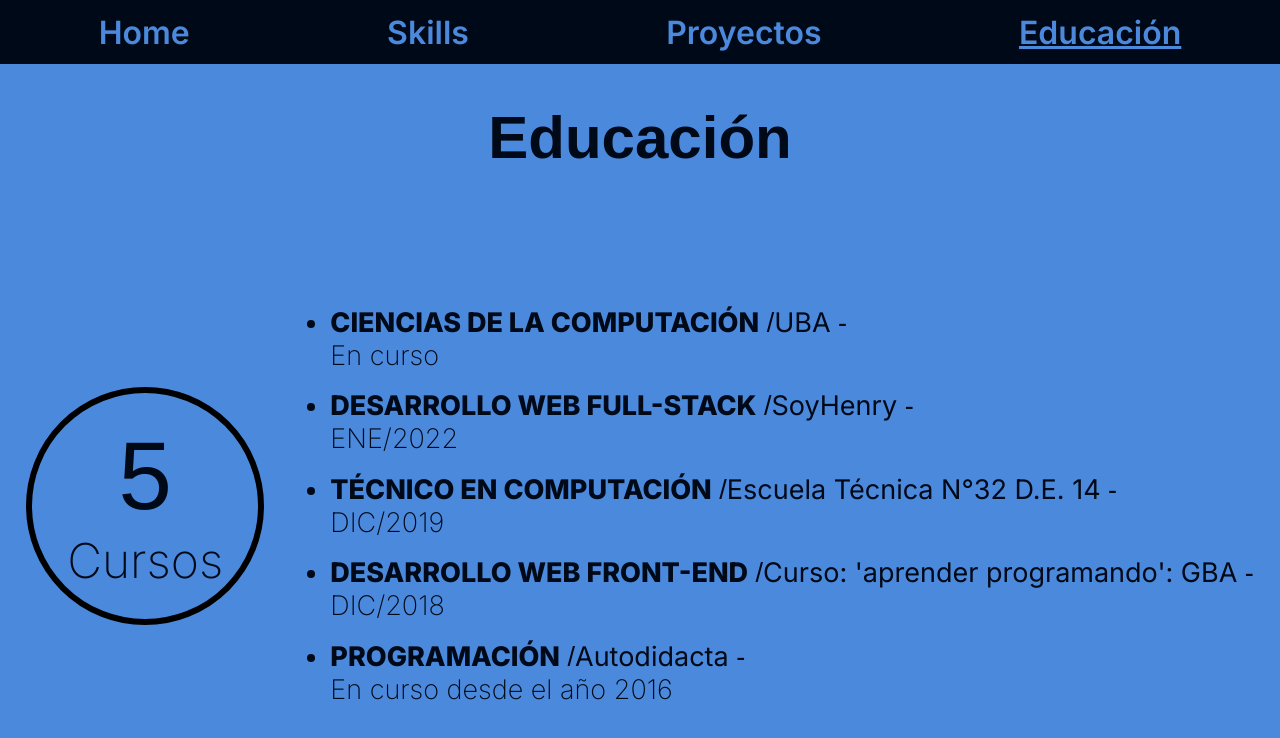
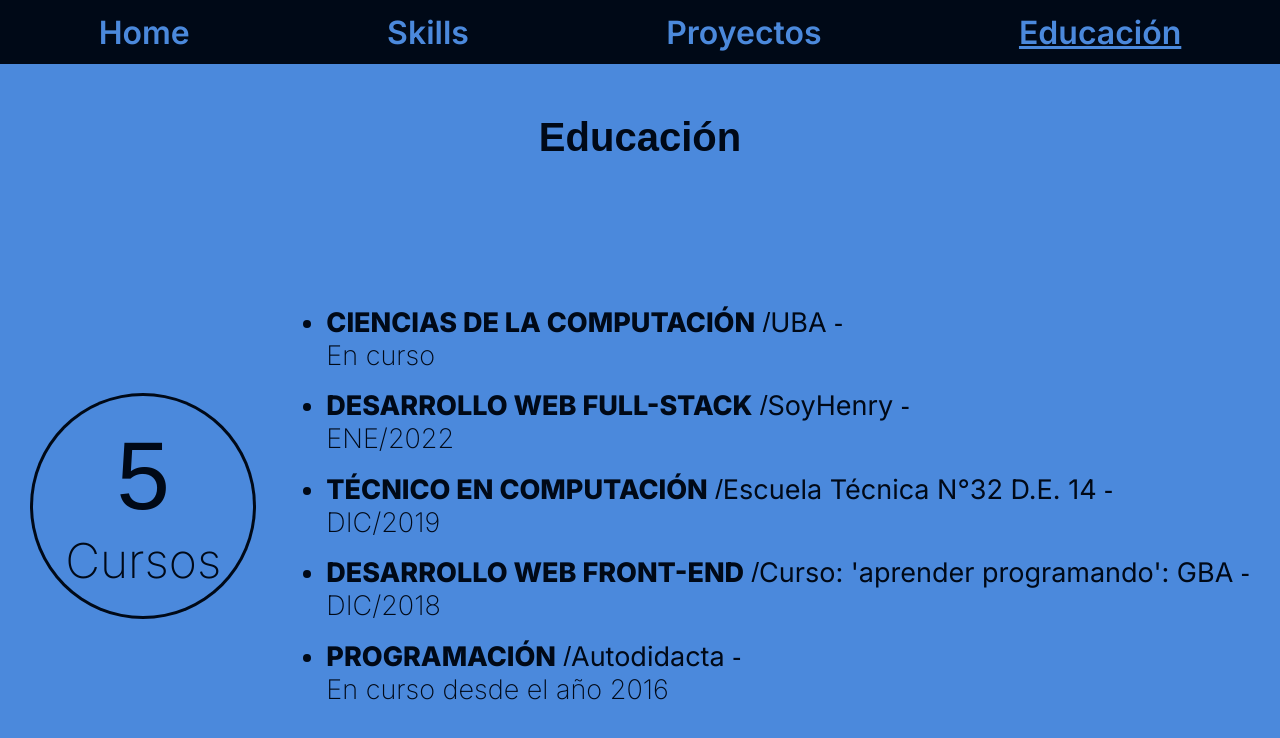
Before and after one commit to PabloAgustinBustos/first-react-personal-portfolio-2022, a React (Vite) app: page /educacion in a window 1280 px wide. Shown: the top 738 px of the page. Built offline with nearby package versions, Linux system fonts and the light colour scheme; a web font is replaced by a local one.

Commit message:
finnished all animations

```diff
--- a/src/components/Nav/index.jsx
+++ b/src/components/Nav/index.jsx
@@ -47,6 +47,7 @@ const Nav = () => {
     const handleClick = (e) => {
         e.preventDefault()
         let page = e.target.id
+        let duration = 0
 
         if("/"+page === pathname) return
 
@@ -55,7 +56,9 @@ const Nav = () => {
         if(page === "skills" || page === "educacion"){
             controls.start("bgToLight")
             controls.start("navToDark")
+            duration = 200
         }else{
+            duration = 500
             controls.start("bgToDark")
             controls.start("navToLight")
         }
@@ -67,7 +70,11 @@ const Nav = () => {
             navigate(route)
 
             e.target.style="text-decoration: none"
-        }, 200)
+        }, 300)
+
+        // 200 para /home
+        // 300 para /proyectos
+        // 600 para /educacion
     }
 
     if(pathname !== "/"){
--- a/src/components/ProjectCard/index.jsx
+++ b/src/components/ProjectCard/index.jsx
@@ -1,13 +1,29 @@
 import React from 'react'
 import {motion} from "framer-motion"
 import s from "./styles.module.css"
+import { projectVariants } from '../../views/Proyectos/animations'
 
-const ProjectCard = ({id, name, tech, thumbnail}) => {
+const ProjectCard = ({id, controls, name, tech, thumbnail}) => {
     return (
         <motion.div
+            variants={projectVariants}
+
+            initial={{
+                opacity: 0,
+                scale: .5
+            }}
+
+            animate={controls}
+
+            custom={id}
+
             whileHover={{
                 cursor: "pointer",
                 scale: 1.05
+            }}
+
+            onHoverEnd = {() => {
+                controls.start("normal")
             }}
 
             className={s.card}
--- a/src/utils.js
+++ b/src/utils.js
@@ -316,28 +316,33 @@ const projects = [
 
 const courses = [
     {
+        id: 1,
         title: "CIENCIAS DE LA COMPUTACIÓN",
         institution: "UBA",
         progress: "En curso"
     },
 
     {
+        id: 2,
         title: "DESARROLLO WEB FULL-STACK",
         institution: "SoyHenry",
         progress: "ENE/2022"
     },
 
     {
+        id: 3,
         title: "TÉCNICO EN COMPUTACIÓN",
         institution: "Escuela Técnica N°32 D.E. 14",
         progress: "DIC/2019"
     },
     {
+        id: 4,
         title: "DESARROLLO WEB FRONT-END",
         institution: "Curso: 'aprender programando': GBA",
         progress: "DIC/2018"
     },
     {
+        id: 5,
         title: "PROGRAMACIÓN",
         institution: "Autodidacta",
         progress: "En curso desde el año 2016"
--- /dev/null
+++ b/src/views/Educacion/animations.js
@@ -0,0 +1,96 @@
+const backgroundVariants = {
+    bgToLight: (custom) => {
+        return{
+            backgroundColor: "#4B89DC",
+            transition: {
+                duration: .6,
+                type:"spring"
+            }
+        }
+    },
+
+    bgToDark: (custom) => {
+        console.log("aaaaaaaaaaaaaaaaa")
+        return{
+            backgroundColor: "#000917",
+            transition: {
+                duration: .6,
+                type:"spring"
+            }
+        }
+    }
+}
+
+const circleVariants = {
+    hidden:{
+        opacity: 0
+    },
+
+    visible:{
+        opacity: 1,
+        transition: {
+            duration: .6
+        }
+    },
+}
+
+const allCircleVariant = {
+    change: {
+        x: "-45vh",
+        rotate: "-80deg",
+        opacity: 0
+        // transition: {
+        //     type:"tweed"
+        // }
+    }
+}
+
+const liVariants = {
+    hidden: {
+        x: "150vh"
+    },
+
+    visible: (custom) => {
+        return {
+            x:0,
+            transition: {
+                duration: .3,
+                type: "spring",
+                delay: .2 * custom.id
+            }
+        }
+    },
+
+    change: (custom) => {
+
+        return {
+            y: "100vh",
+            transition: {
+                duration: .3,
+                type: "spring",
+            }
+        }
+    },
+}
+
+const titleVariants = {
+    hidden: {
+        fontSize: "0px"
+    },
+
+    visible: {
+        fontSize:"40px"
+    },
+
+    change: {
+        fontSize: "0px"
+    }
+}
+
+export{
+    backgroundVariants,
+    circleVariants,
+    liVariants,
+    titleVariants,
+    allCircleVariant
+}
--- a/src/views/Educacion/index.jsx
+++ b/src/views/Educacion/index.jsx
@@ -2,28 +2,64 @@ import React from 'react'
 import { motion } from 'framer-motion'
 import s from "./styles.module.css"
 import {courses} from "../../utils"
+import { useEffect } from 'react'
+import { useRef } from 'react'
+import { allCircleVariant, backgroundVariants, circleVariants, liVariants, titleVariants } from './animations'
+import { useContext } from 'react'
+import { MyContext } from '../../components/GlobalStates'
 
 const Educacion = () => {
-    console.log(courses)
+    const circle = useRef()
+    const {controls} = useContext(MyContext)
+
+    useEffect(() => {
+        controls.start("visible")
+
+        const {current} = circle
+
+        let angle = 0;
+        let speed = 2;
+
+        setTimeout(() => {
+            let progress = setInterval(() => {
+                angle++;
+
+                current.style = `
+                    background: conic-gradient(
+                        #000917 ${angle}deg,
+                        #4B89DC ${angle}deg
+                    )
+                `
+                        console.log("ejecutando")
+                if(angle === 360){
+                    clearInterval(progress)
+                }
+            }, speed)
+        }, 500)
+
+    }, [])
+
     return (
-        <motion.main className={s.container}>
-            <section className={s.titleContainer}>
-                <h1>Educación</h1>
-            </section>
+        <motion.main variants={backgroundVariants} custom={"toLight"} animate={controls} className={s.container}>
+            <motion.section className={s.titleContainer}>
+                <motion.h1 variants={titleVariants} initial="hidden" animate={controls}>Educación</motion.h1>
+            </motion.section>
 
             <section className={s.certificatesContainer}>
-                <div className={s.totalCertificates}>
-                    <span className={s.number}>{courses.length}</span>
-                    <span className={s.concept}>Cursos</span>
-                </div>
+                <motion.div variants={allCircleVariant} animate={{controls}} className={s.totalCertificates} ref={circle}>
+                    <motion.div variants={circleVariants} initial={{opacity: 0}} animate={controls} className={s.content}>
+                        <span className={s.number}>{courses.length}</span>
+                        <span className={s.concept}>Cursos</span>
+                    </motion.div>
+                </motion.div>
 
                 <ul className={s.list}>
-                    {courses.map(c =>(
-                        <li className={s.item}>
+                    {courses.map((c, index, array) =>(
+                        <motion.li variants={liVariants} initial="hidden" animate={controls} custom={{id: c.id, number: array.length}} key={c.id} className={s.item}>
                             <span className={s.certificate}>{c.title}</span> /
                             <span className={s.institution}>{c.institution}</span> - <br/>
                             <span className={s.progress}>{c.progress}</span>
-                        </li>
+                        </motion.li>
                     ))}
                 </ul>
             </section>
--- a/src/views/Educacion/styles.module.css
+++ b/src/views/Educacion/styles.module.css
@@ -8,10 +8,6 @@
 }
 
 .titleContainer{
-    width: 100%;
-
-    /* background-color: chocolate; */
-
     font-size: 40px;
 
     font-weight: 600;
@@ -22,7 +18,7 @@
 }
 
 .certificatesContainer{
-    width: 100%;
+    /* width: 100%; */
     /* background-color: crimson; */
 
     display: flex;
@@ -30,19 +26,33 @@
     justify-content: space-evenly;
 }
 
-.totalCertificates{
-    width: 226px;
-    height: 226px;
-
-    border: 6px solid black;
-    border-radius: 50%;
+.content{
+    width: 220px;
+    height: 220px;
 
     display: flex;
     flex-direction: column;
     justify-content: center;
     align-items: center;
 
+    background-color: #4B89DC;
+    /* transform: scale(.98); */
+    border-radius: 50%;
+}
+
+.totalCertificates{
+    /* background: conic-gradient(
+        #000917 180deg,
+        #4B89DC 270deg
+    ); */
+    width: 226px;
+    height: 226px;
+    /* border: 6px solid black; */
+    border-radius: 50%;
     font-family: 'Inter', sans-serif;
+    display: flex;
+    justify-content: center;
+    align-items: center;
 }
 
 .number{
--- /dev/null
+++ b/src/views/Proyectos/animations.js
@@ -0,0 +1,66 @@
+const backgroundVariants = {
+    bgToLight: (custom) => {
+        return{
+            backgroundColor: "#4B89DC",
+            transition: {
+                duration: .6,
+                type:"spring"
+            }
+        }
+    },
+
+    bgToDark: (custom) => {
+        return{
+            backgroundColor: "#000917",
+            transition: {
+                duration: .6,
+                type:"spring"
+            }
+        }
+    }
+}
+
+const titleVariants = {
+    hidden: {
+        x: "-50vh"
+    },
+
+    visible: {
+        x: 0
+    },
+    change:{
+        // scale: 0,
+        x: "180vh"
+    }
+}
+
+const projectVariants = {
+    normal: {
+        scale: 1,
+    },
+
+    visible: (custom) => {
+        return{
+            opacity: 1,
+            scale: 1,
+            transition:{
+                delay: .1 * custom
+            }
+        }
+    },
+
+    change: (custom) => {
+        return{
+            scale: 0,
+            transition:{
+                delay: .01 * custom
+            }
+        }
+    }
+}
+
+export{
+    backgroundVariants,
+    titleVariants,
+    projectVariants
+}
--- a/src/views/Proyectos/index.jsx
+++ b/src/views/Proyectos/index.jsx
@@ -4,13 +4,23 @@ import s from "./styles.module.css"
 import ProjectCard from '../../components/ProjectCard'
 import {projects} from "../../utils"
 import {stats} from "../../utils"
+import { useContext } from 'react'
+import { MyContext } from '../../components/GlobalStates'
+import { backgroundVariants, titleVariants } from './animations'
+import { useEffect } from 'react'
 
 const Proyectos = () => {
+    const {controls} = useContext(MyContext)
+
+    useEffect(() => {
+        controls.start("visible")
+    }, [])
+
     return (
-        <motion.main className={s.container}>
-            <section className={s.title}>
+        <motion.main variants={backgroundVariants} custom={"toLight"} animate={controls} className={s.container}>
+            <motion.section variants={titleVariants} initial="hidden" animate={controls} className={s.title}>
                 <h1 className={s.texto}>Vengo trabajando con un total de <span className={s.fast}>{stats.projects} PROYECTOS</span> <span className={s.hide}>{stats.projects} PROYECTOS</span></h1>
-            </section>
+            </motion.section>
 
             <section className={s.projects}>
                 <div className={s.cards}>
@@ -18,6 +28,7 @@ const Proyectos = () => {
                         <ProjectCard
                             key={p.id}
                             id={p.id}
+                            controls={controls}
                             thumbnail={p.thumbnail}
                             name={p.name}
                             tech={p.techStack.cardList}
--- a/src/views/Skills/animations.js
+++ b/src/views/Skills/animations.js
@@ -14,10 +14,10 @@ const sectionVariants = {
     },
 
     change: (custom) => {
-        let finalY = custom === "top" ? "-100vh" : "100vh"
+        let finalX = custom === "top" ? "200vh" : "-200vh"
 
         return {
-            y: finalY
+            x: finalX
         }
     },
 }
```
